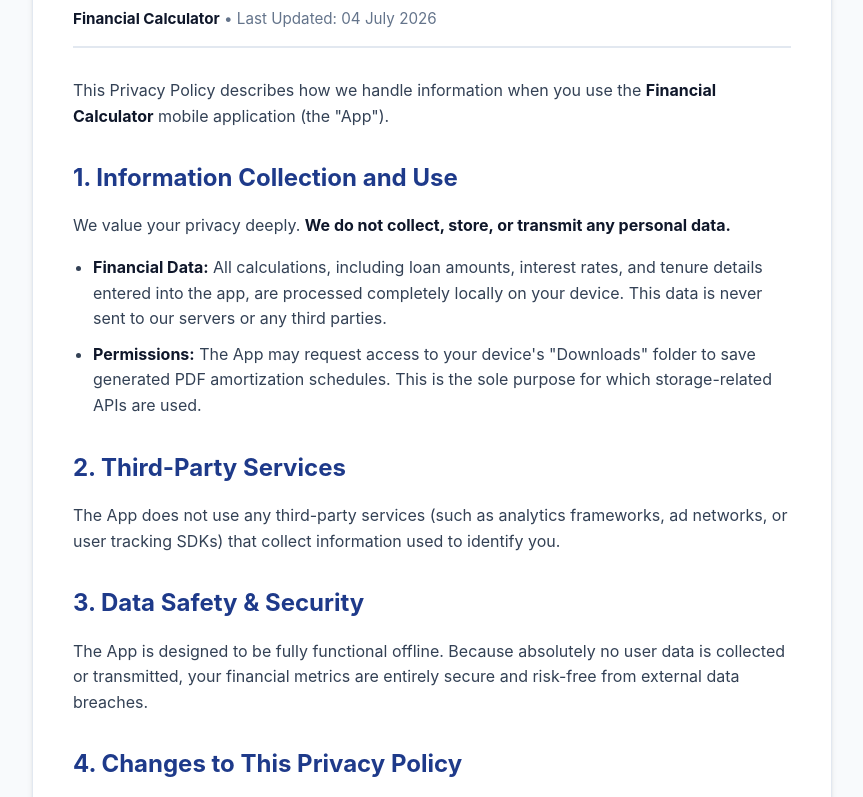
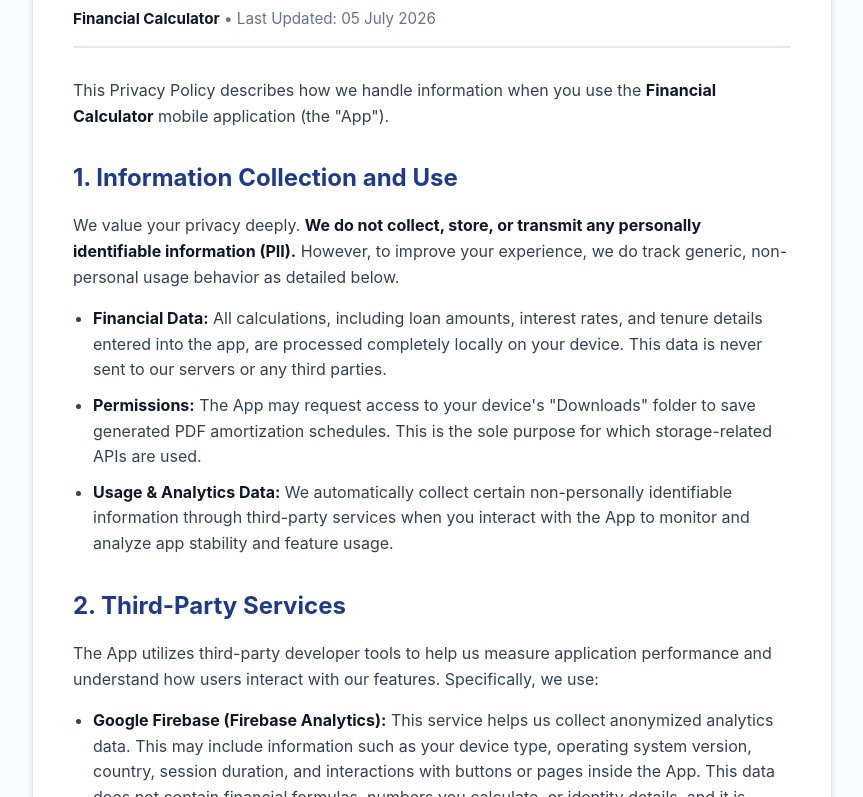
Before and after one commit to dithin96/fincalc, a plain HTML site: page privacy.html in a window 1280 px wide. Shown: the part 142-939 px from the top of the page, without its empty margins (208-1071 px from the left). Drawn offline with Linux system fonts and the light colour scheme.

Commit message:
Update privacy.html

```diff
--- a/privacy.html
+++ b/privacy.html
@@ -140,22 +140,27 @@
 <div class="container">
     <div class="card">
         <h1>Privacy Policy</h1>
-        <div class="last-updated"><strong>Financial Calculator</strong> &bull; Last Updated: 04 July 2026</div>
+        <div class="last-updated"><strong>Financial Calculator</strong> &bull; Last Updated: 05 July 2026</div>
 
         <p>This Privacy Policy describes how we handle information when you use the <strong>Financial Calculator</strong> mobile application (the "App").</p>
 
         <h2>1. Information Collection and Use</h2>
-        <p>We value your privacy deeply. <strong>We do not collect, store, or transmit any personal data.</strong></p>
+        <p>We value your privacy deeply. <strong>We do not collect, store, or transmit any personally identifiable information (PII).</strong> However, to improve your experience, we do track generic, non-personal usage behavior as detailed below.</p>
         <ul>
             <li><strong>Financial Data:</strong> All calculations, including loan amounts, interest rates, and tenure details entered into the app, are processed completely locally on your device. This data is never sent to our servers or any third parties.</li>
             <li><strong>Permissions:</strong> The App may request access to your device's "Downloads" folder to save generated PDF amortization schedules. This is the sole purpose for which storage-related APIs are used.</li>
+            <li><strong>Usage & Analytics Data:</strong> We automatically collect certain non-personally identifiable information through third-party services when you interact with the App to monitor and analyze app stability and feature usage.</li>
         </ul>
 
         <h2>2. Third-Party Services</h2>
-        <p>The App does not use any third-party services (such as analytics frameworks, ad networks, or user tracking SDKs) that collect information used to identify you.</p>
+        <p>The App utilizes third-party developer tools to help us measure application performance and understand how users interact with our features. Specifically, we use:</p>
+        <ul>
+            <li><strong>Google Firebase (Firebase Analytics):</strong> This service helps us collect anonymized analytics data. This may include information such as your device type, operating system version, country, session duration, and interactions with buttons or pages inside the App. This data does not contain financial formulas, numbers you calculate, or identity details, and it is strictly used to enhance the App's performance and fix bugs.</li>
+        </ul>
+        <p>For more information on how Google Firebase protects and manages data, please visit the official Google Privacy policy page: <a href="https://policies.google.com/privacy" class="email-link" target="_blank" rel="noopener noreferrer">Google Privacy & Terms</a>.</p>
 
         <h2>3. Data Safety & Security</h2>
-        <p>The App is designed to be fully functional offline. Because absolutely no user data is collected or transmitted, your financial metrics are entirely secure and risk-free from external data breaches.</p>
+        <p>Your financial metrics and calculation inputs are entirely secure and risk-free from external data breaches because they never leave your device. The non-personal analytics data transmitted to Firebase is encrypted in transit and used purely for statistical optimization.</p>
 
         <h2>4. Changes to This Privacy Policy</h2>
         <p>We may update our Privacy Policy from time to time. You are advised to review this page periodically for any changes. Changes to this Privacy Policy are effective immediately upon being posted here.</p>
```
